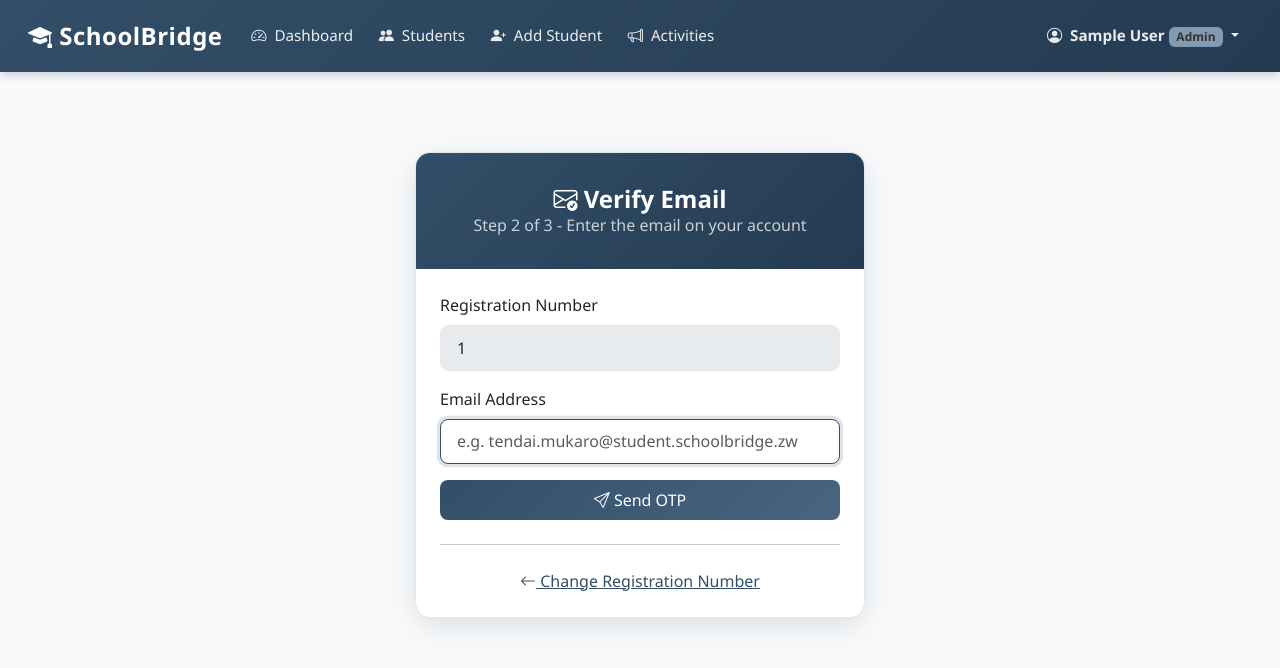
After one commit to Hebert200124/Schoolbridge, a Flask app: page /auth/reset-email in a window 1280 px wide. The commit adds this page. Shown: the top 668 px of the page. Run offline with Flask 3, Linux system fonts and the light colour scheme; the visitor is signed in with stand-in values (Sample User, id 1).

Commit message:
Switch password reset to email OTP

```diff
--- a/app.py
+++ b/app.py
@@ -1,5 +1,6 @@
 from flask import Flask, render_template, request, redirect, url_for, flash, jsonify, session
 from flask_login import LoginManager, login_user, logout_user, login_required, current_user
+from flask_mail import Mail, Message
 from models import db, User, Student, Subject, StudentSubject, MonthlyTest, ExamMark, FeeAccount, Payment, FeeSetting, Timetable, ExamTimetable, PrincipalComment, TeacherRemark, ActivityLog, Activity, StaffLeave, LevyFund, OTPCode, zim_grade
 from config import Config
 from functools import wraps
@@ -12,6 +13,8 @@ app = Flask(__name__)
 app.config.from_object(Config)
 app.jinja_env.auto_reload = True
 app.config['TEMPLATES_AUTO_RELOAD'] = True
+
+mail = Mail(app)
 
 db.init_app(app)
 with app.app_context():
@@ -177,13 +180,38 @@ def auth_change_password():
     return render_template('auth/change_password.html')
 
 
-def normalize_phone(p):
-    return ''.join(c for c in p if c.isdigit() or c == '+')
-
-def find_person_by_reg_and_phone(reg_raw, phone_raw):
-    phone_normalized = normalize_phone(phone_raw)
+def send_otp_email(to_email, otp_code, expires_minutes=10):
+    """Send the OTP code to the user's email via Flask-Mail."""
+    try:
+        msg = Message(
+            subject='SchoolBridge: Your Password Reset OTP',
+            recipients=[to_email],
+        )
+        msg.html = f"""
+        <div style="font-family:Arial,Helvetica,sans-serif;max-width:480px;margin:0 auto;border:1px solid #E2E8F0;border-radius:10px;overflow:hidden;">
+            <div style="background:#334E68;color:#ffffff;padding:24px;text-align:center;">
+                <h2 style="margin:0;">SchoolBridge</h2>
+                <p style="margin:4px 0 0;opacity:0.85;">Password Reset</p>
+            </div>
+            <div style="padding:24px;">
+                <p>Hello,</p>
+                <p>Use the one-time password below to reset your SchoolBridge account password. This code expires in <strong>{expires_minutes} minutes</strong>.</p>
+                <div style="text-align:center;font-size:32px;font-weight:700;letter-spacing:8px;color:#334E68;background:#F9FAFB;border-radius:8px;padding:16px;margin:16px 0;">{otp_code}</div>
+                <p style="color:#6B7280;font-size:13px;">If you did not request this, you can safely ignore this email.</p>
+            </div>
+        </div>
+        """
+        mail.send(msg)
+        app.logger.info(f'[MAIL] OTP sent to: {to_email}')
+        return True
+    except Exception as e:
+        app.logger.exception(f'[MAIL] Failed to send OTP email: {e}')
+        return False
+
+
+def _reg_variants(reg_raw):
     reg_clean = reg_raw.replace('-', '').replace('REG', '').replace('reg', '')
-    reg_variants = list(set([
+    return list(set([
         reg_raw,
         reg_raw.replace('-', ''),
         f'REG-{reg_clean}',
@@ -191,84 +219,68 @@ def find_person_by_reg_and_phone(reg_raw, phone_raw):
         reg_raw.upper(),
     ]))
 
+
+def find_person_by_reg(reg_raw):
     from itertools import chain
+    variants = _reg_variants(reg_raw)
     candidates = list(chain.from_iterable(
-        User.query.filter(User.reg_number == r).all() for r in reg_variants
+        User.query.filter(User.reg_number == r).all() for r in variants
     )) + list(chain.from_iterable(
-        Student.query.filter(Student.reg_number == r).all() for r in reg_variants
+        Student.query.filter(Student.reg_number == r).all() for r in variants
     )) + list(chain.from_iterable(
-        Student.query.filter(Student.student_id == r).all() for r in reg_variants
+        Student.query.filter(Student.student_id == r).all() for r in variants
     )) + list(chain.from_iterable(
-        User.query.filter(User.username == r).all() for r in reg_variants
+        User.query.filter(User.username == r).all() for r in variants
     ))
-
     seen = set()
     for p in candidates:
         if p.id in seen:
             continue
         seen.add(p.id)
-        if normalize_phone(p.phone or '') == phone_normalized:
-            return p
+        return p
     return None
 
-
-def send_sms(phone, message):
-    """Send SMS via Africa's Talking SDK. Also logs to console for debugging."""
-    api_key = os.environ.get('AT_API_KEY', '')
-    username = os.environ.get('AT_USERNAME', '')
-    sender_id = os.environ.get('AT_SENDER_ID', 'SchoolBridge')
-
-    app.logger.info(f'[SMS] To: {phone} | Message: {message}')
-
-    if not api_key or not username:
-        app.logger.warning('SMS not sent: AT_API_KEY or AT_USERNAME not set')
-        return True
-
-    try:
-        import africastalking
-        africastalking.initialize(username, api_key)
-        sms = africastalking.SMS
-        resp = sms.send(message, [phone], sender_id)
-        app.logger.info(f'[SMS] Africa\'s Talking response: {resp}')
-        return resp.get('SMSMessageData', {}).get('Recipients', [{}])[0].get('status', '') == 'Success'
-    except ImportError:
-        try:
-            import requests
-            resp = requests.post(
-                'https://api.africastalking.com/version1/messaging',
-                data={
-                    'username': username,
-                    'to': phone,
-                    'message': message,
-                    'from': sender_id,
-                },
-                headers={'ApiKey': api_key, 'Content-Type': 'application/x-www-form-urlencoded'},
-                timeout=10
-            )
-            app.logger.info(f'[SMS] Direct API response: {resp.status_code} {resp.text}')
-            return resp.ok
-        except Exception as e:
-            app.logger.exception(f'[SMS] Direct API call failed: {e}')
-            return False
-    except Exception as e:
-        app.logger.exception(f'[SMS] SDK call failed: {e}')
-        return False
 
 @app.route('/auth/reset-password', methods=['GET', 'POST'])
 def auth_reset_password():
     if request.method == 'POST':
         reg_number = request.form.get('reg_number', '').strip()
-        phone = request.form.get('phone', '').strip()
-        phone_normalized = normalize_phone(phone)
-
-        person = find_person_by_reg_and_phone(reg_number, phone)
-
-        if not person:
-            flash('If those details match our records, an OTP has been sent to your phone.', 'info')
-            return redirect(url_for('auth_reset_password'))
-
-        user_type = 'User' if isinstance(person, User) else 'Student'
-        user_id = person.id
+        person = find_person_by_reg(reg_number)
+
+        session['reset_reg_number'] = reg_number
+        if person:
+            session['reset_user_type'] = 'User' if isinstance(person, User) else 'Student'
+            session['reset_user_id'] = person.id
+        else:
+            session.pop('reset_user_type', None)
+            session.pop('reset_user_id', None)
+
+        return redirect(url_for('auth_reset_email'))
+
+    return render_template('auth/reset_password.html')
+
+
+@app.route('/auth/reset-email', methods=['GET', 'POST'])
+def auth_reset_email():
+    reg_number = session.get('reset_reg_number')
+    if not reg_number:
+        flash('Please enter your registration number first.', 'warning')
+        return redirect(url_for('auth_reset_password'))
+
+    if request.method == 'POST':
+        email = request.form.get('email', '').strip()
+        user_type = session.get('reset_user_type')
+        user_id = session.get('reset_user_id')
+
+        person = None
+        if user_type and user_id:
+            person = User.query.get(user_id) if user_type == 'User' else Student.query.get(user_id)
+
+        if not person or (person.email or '').strip().lower() != email.strip().lower():
+            flash('If those details match our records, an OTP has been sent to your email.', 'info')
+            return redirect(url_for('auth_reset_email'))
+
+        email_clean = (person.email or '').strip().lower()
 
         latest = OTPCode.query.filter_by(
             user_type=user_type, user_id=user_id, used=False
@@ -277,11 +289,11 @@ def auth_reset_password():
         if latest and latest.is_rate_limited():
             remaining = int(900 - (datetime.utcnow() - latest.request_window_start).total_seconds())
             flash(f'Too many OTP requests. Try again in {remaining // 60} minute(s).', 'danger')
-            return redirect(url_for('auth_reset_password'))
+            return redirect(url_for('auth_reset_email'))
 
         if latest and (datetime.utcnow() - latest.created_at).total_seconds() < 60:
             flash('Please wait at least 1 minute before requesting a new OTP.', 'warning')
-            return redirect(url_for('auth_reset_password'))
+            return redirect(url_for('auth_reset_email'))
 
         code = f'{random.randint(0, 999999):06d}'
         now = datetime.utcnow()
@@ -292,7 +304,7 @@ def auth_reset_password():
         else:
             otp = OTPCode(
                 user_type=user_type, user_id=user_id,
-                phone=phone_normalized, code=code,
+                phone=email_clean, code=code,
                 created_at=now, expires_at=now + timedelta(minutes=10),
                 request_window_start=now
             )
@@ -306,21 +318,20 @@ def auth_reset_password():
 
         db.session.commit()
 
-        message = f'SchoolBridge: Your OTP is {code}. It expires in 10 minutes. Do not share this code.'
-        send_sms(phone_normalized, message)
+        send_otp_email(email_clean, code)
 
         if app.debug:
-            flash(f'[DEV] OTP for {phone_normalized}: {code}', 'info')
+            flash(f'[DEV] OTP for {email_clean}: {code}', 'info')
 
         session['reset_otp_id'] = otp.id
-        session['reset_phone'] = phone_normalized
+        session['reset_phone'] = email_clean
         session['reset_user_type'] = user_type
         session['reset_user_id'] = user_id
 
-        flash('A 6-digit OTP has been sent to your phone.', 'success')
+        flash('A 6-digit OTP has been sent to your email.', 'success')
         return redirect(url_for('auth_reset_code'))
 
-    return render_template('auth/reset_password.html')
+    return render_template('auth/reset_email.html', reg_number=reg_number)
 
 
 @app.route('/auth/reset-code', methods=['GET', 'POST'])
--- a/config.py
+++ b/config.py
@@ -14,6 +14,6 @@ class Config:
     MAIL_USE_TLS = os.environ.get('MAIL_USE_TLS', 'true').lower() == 'true'
     MAIL_USERNAME = os.environ.get('MAIL_USERNAME', '')
     MAIL_PASSWORD = os.environ.get('MAIL_PASSWORD', '')
-    MAIL_DEFAULT_SENDER = os.environ.get('MAIL_DEFAULT_SENDER', 'noreply@schoolbridge.zw')
+    MAIL_DEFAULT_SENDER = os.environ.get('MAIL_DEFAULT_SENDER') or MAIL_USERNAME or 'noreply@schoolbridge.zw'
 
     ENABLE_SETUP = os.environ.get('ENABLE_SETUP', '').lower() == 'true'
--- a/requirements.txt
+++ b/requirements.txt
@@ -15,7 +15,7 @@ psycopg2-binary==2.9.10
 greenlet==3.5.4
 typing_extensions==4.16.0
 requests==2.31.0
-africastalking==2.0.2
+Flask-Mail==0.10.0
 colorama==0.4.6
 idna==3.18
 dnspython==2.8.0
--- a/templates/auth/reset_code.html
+++ b/templates/auth/reset_code.html
@@ -5,7 +5,7 @@
     <div class="card login-card">
         <div class="login-header">
             <h2><i class="bi bi-shield-lock"></i> Verify OTP</h2>
-            <p class="mb-0 opacity-75">Enter the 6-digit code sent to your phone</p>
+            <p class="mb-0 opacity-75">Enter the 6-digit code sent to your email</p>
         </div>
         <div class="card-body p-4">
             <form method="POST" action="{{ url_for('auth_reset_code') }}">
@@ -14,13 +14,13 @@
                     <input type="text" class="form-control text-center fs-4 fw-bold" name="code" required
                            placeholder="000000" maxlength="6" inputmode="numeric" pattern="[0-9]{6}"
                            autocomplete="one-time-code">
-                    <div class="form-text text-center">Enter the 6-digit code sent via SMS. It expires in 10 minutes.</div>
+                    <div class="form-text text-center">Enter the 6-digit code sent via email. It expires in 10 minutes.</div>
                 </div>
                 <button type="submit" class="btn btn-primary w-100"><i class="bi bi-check-circle"></i> Verify OTP</button>
             </form>
             <hr class="my-4">
             <div class="text-center">
-                <a href="{{ url_for('auth_reset_password') }}" class="btn btn-outline-secondary w-100"><i class="bi bi-arrow-counterclockwise"></i> Resend OTP</a>
+                <a href="{{ url_for('auth_reset_email') }}" class="btn btn-outline-secondary w-100"><i class="bi bi-arrow-counterclockwise"></i> Resend OTP</a>
             </div>
             <div class="text-center mt-2">
                 <a href="{{ url_for('auth_login') }}"><i class="bi bi-arrow-left"></i> Back to Login</a>
--- /dev/null
+++ b/templates/auth/reset_email.html
@@ -0,0 +1,29 @@
+{% extends "base.html" %}
+{% block title %}Verify Email - SchoolBridge{% endblock %}
+{% block content %}
+<div class="login-container">
+    <div class="card login-card">
+        <div class="login-header">
+            <h2><i class="bi bi-envelope-check"></i> Verify Email</h2>
+            <p class="mb-0 opacity-75">Step 2 of 3 - Enter the email on your account</p>
+        </div>
+        <div class="card-body p-4">
+            <form method="POST" action="{{ url_for('auth_reset_email') }}">
+                <div class="mb-3">
+                    <label class="form-label">Registration Number</label>
+                    <input type="text" class="form-control" value="{{ reg_number }}" disabled>
+                </div>
+                <div class="mb-3">
+                    <label class="form-label">Email Address</label>
+                    <input type="email" class="form-control" name="email" required placeholder="e.g. tendai.mukaro@student.schoolbridge.zw" autofocus>
+                </div>
+                <button type="submit" class="btn btn-primary w-100"><i class="bi bi-send"></i> Send OTP</button>
+            </form>
+            <hr class="my-4">
+            <div class="text-center">
+                <a href="{{ url_for('auth_reset_password') }}"><i class="bi bi-arrow-left"></i> Change Registration Number</a>
+            </div>
+        </div>
+    </div>
+</div>
+{% endblock %}
```
Also changed, not shown: templates/auth/reset_password.html (+4 -8 lines), test_reset.py (added, +44 -0 lines).
